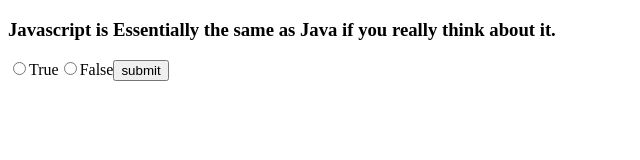
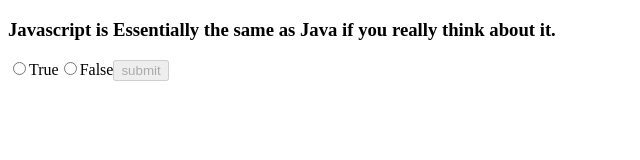
Before and after one commit to cruzayye/DYKJS, a React app: page / in a window 1280 px wide. Shown: the top 160 px of the page, without its empty margins (0-640 px from the left). Built offline with nearby package versions, Linux system fonts and the light colour scheme; the HTML template or start-up script is replaced by a standard one.

Commit message:
in order to make the button work we need to create an onchange for every single question

```diff
--- a/src/components/questions/Q1.js
+++ b/src/components/questions/Q1.js
@@ -3,7 +3,7 @@
 
 export default function Q1({ onChange, q1State, onSubmit, disabled }) {
   return (
-    <form onSubmit={onSubmit}>
+    <form name='q1' onSubmit={onSubmit}>
       <h3>
         Javascript is Essentially the same as Java if you really think about it.
       </h3>
@@ -28,7 +28,7 @@
         />
           False
       </label>
-      <button disabled={disabled}>submit</button>
+      <button  disabled={disabled} name='q1'>submit</button>
       {/* <input type='button' name='q1' value='true' onChange={onChange} /> */}
       {/* <input type='text' name='q1' onChange={onChange} value={name} /> */}
 
--- a/src/components/questions/Q2.js
+++ b/src/components/questions/Q2.js
@@ -1,9 +1,9 @@
 import React from 'react';
 import PropTypes from 'prop-types';
 
-export default function Q2({ onChange, q2State }) {
+export default function Q2({ onChange, q2State, onSubmit, disabled }) {
   return (
-    <section>
+    <form onSubmit={onSubmit}>
       <h3>When working with Github you should Always push to Master</h3>
       <label>
         <input
@@ -25,12 +25,14 @@
         />
           False
       </label>
-
-    </section>
+      <button disabled={disabled}>submit</button>
+    </form>
   );
 }
 
 Q2.propTypes = {
   onChange: PropTypes.func.isRequired,
-  q2State: PropTypes.string.isRequired
+  q2State: PropTypes.string.isRequired,
+  disabled: PropTypes.bool.isRequired,
+  onSubmit: PropTypes.func.isRequired
 };
--- a/src/containers/AllQuestions.js
+++ b/src/containers/AllQuestions.js
@@ -1,43 +1,73 @@
 import React, { Component } from 'react';
 import Q1 from '../components/questions/Q1';
-// import Q2 from '../components/questions/Q2';
+import Q2 from '../components/questions/Q2';
+// import styles from './Qs.css';
+
+
 
 
 export default class AllQuestions extends Component {
   state = {
-    q1:'falsey',
-    score: 10,
-    disabled: false
+    q1:'',
+    q1disabled: true,
+    q2:'falsey',
+    q2disabled: false,
+    score: 10
   }
 
-  handleChange=({ target })=> {
-    this.setState({ [target.name]: target.value });
+  changeQ1= ({ target }) => {
+    this.setState({ q1: target.value });
+    this.setState({ q1disabled: false });
+
   };
+  // handleChange=({ target })=> {
+  //   this.setState({ [target.name]: target.value });
+
+  // };
 
   handleQ1 = e => {
     e.preventDefault();
     const { q1, score } = this.state;
+
     if(q1 !== 'false') this.setState({ score: score - 1 });
-    this.handleClick();
-
-
+    this.setState({ q1disabled: true });
   }
 
-  handleClick = () => {
-    this.setState({ disabled: true });
+  handleQ2 = e => {
+    e.preventDefault();
+    const { q2, score } = this.state;
+    if(q2 !== 'false') this.setState({ score: score - 1 });
+    this.setState({ q2disabled: true });
   }
 
 
 
+
+
   render() {
-    const { q1 } = this.state;
+    const { q1, q2 } = this.state;
     return (
       <>
+      {/* <header>
+        <h2>Do You Know JS?</h2>
+        <p>This quiz is for intermediate Js developers to see where you stand. Some of these questions were inspired by real interview questions</p>
+        <p>Once you submit you submit your answere, theres no going back!.. obviously you can always retake the quiz</p>
+      </header> */}
+      <section>
         <Q1
           q1State={q1}
+          onChange={this.changeQ1}
+          onSubmit={this.handleQ1}
+          disabled={this.state.q1disabled}
+
+        />
+
+        {/* <Q2
+          q2State={q2}
           onChange={this.handleChange}
-          onSubmit={this.handleQ1}
-          disabled={this.state.disabled}/>
+          onSubmit={this.handleQ2}
+          disabled={this.state.q2disabled}/> */}
+      </section>
       </>
     );
   }
--- /dev/null
+++ b/src/containers/Qs.css
@@ -0,0 +1,17 @@
+body{
+  margin: 0;
+}
+header{
+  background-color: grey;
+  padding: 3%;
+}
+header h2{
+  margin-top: 0;
+}
+section {
+  display: grid;
+  grid-template-columns: 1fr 1fr;
+  justify-items: center;
+  border-bottom: 1px solid black;
+  padding-bottom: 2%;
+}
```
